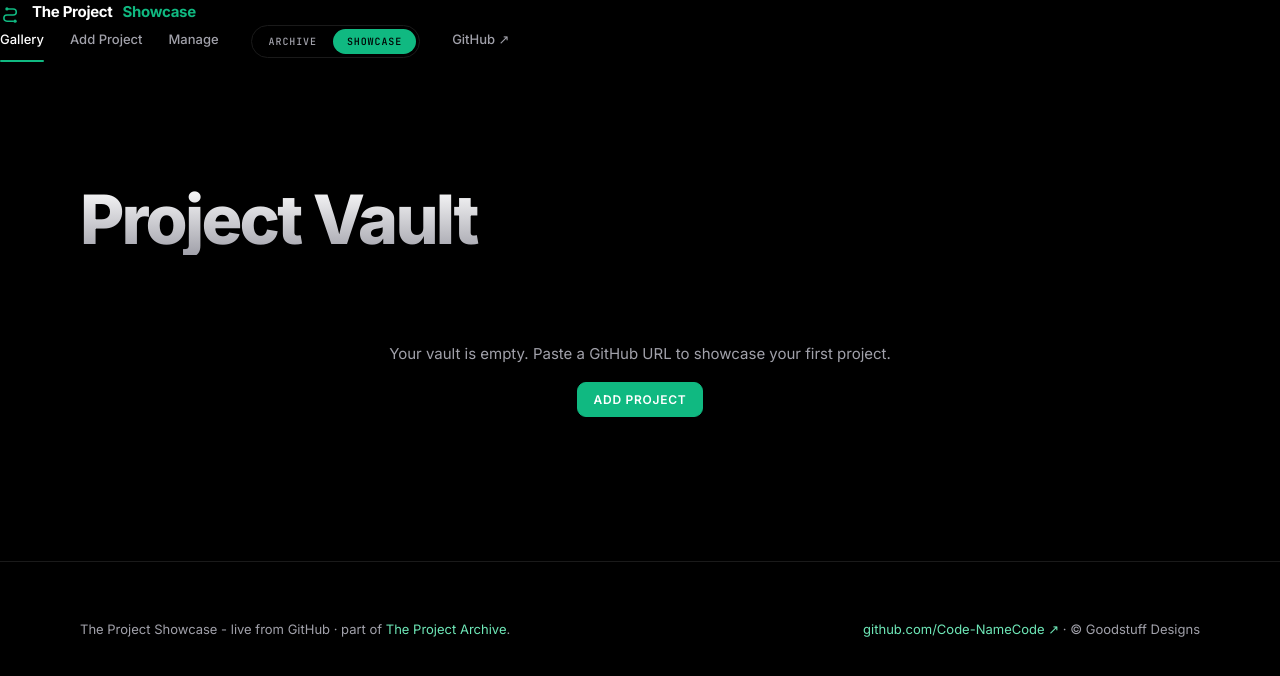
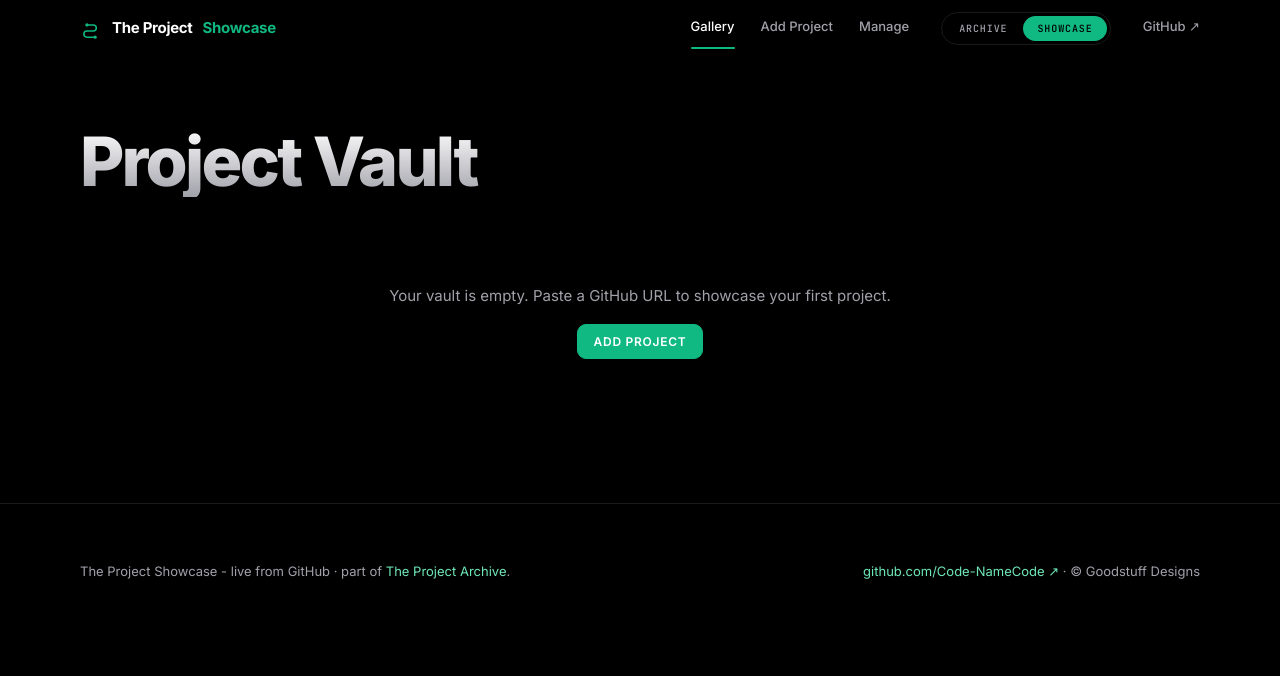
Before and after one commit to Code-NameCode/Project-Vault, a plain HTML site: page githubshowcase.html in a window 1280 px wide. Drawn offline with Linux system fonts and the light colour scheme.

Commit message:
Fix showcase navbar: add missing masthead CSS

```diff
--- a/githubshowcase.html
+++ b/githubshowcase.html
@@ -10,6 +10,9 @@
 body{margin:0;background:var(--bg);color:var(--text-primary);font:400 15px/1.65 var(--font-sans);-webkit-font-smoothing:antialiased}
 a{color:inherit;text-decoration:none}:focus-visible{outline:2px solid var(--accent-emerald);outline-offset:2px}
 .skip{position:absolute;left:-999px;top:8px;background:var(--accent-emerald);color:#fff;padding:8px 14px;border-radius:9px;z-index:20}.skip:focus{left:8px}
+.masthead{position:fixed;inset:0 0 auto;height:56px;z-index:10;background:#000000b3;backdrop-filter:blur(14px);-webkit-backdrop-filter:blur(14px);border-bottom:1px solid transparent;transition:.25s}
+.masthead.scrolled{border-color:var(--border);background:#000000e6}
+.masthead-inner{display:flex;align-items:center;justify-content:space-between;height:56px;gap:24px;width:min(100% - 48px,1120px);margin:0 auto}
 .wordmark{display:flex;align-items:center;gap:10px;font-size:15px;font-weight:700;letter-spacing:-.02em}.wordmark img{width:22px;height:22px;flex:0 0 auto}.wordmark em{font-style:normal;color:var(--accent-emerald)}
 .mastnav{display:flex;gap:26px}
 .mastnav a{font-size:13px;font-weight:500;color:var(--text-secondary);padding:4px 0;position:relative;transition:color .15s}
```
